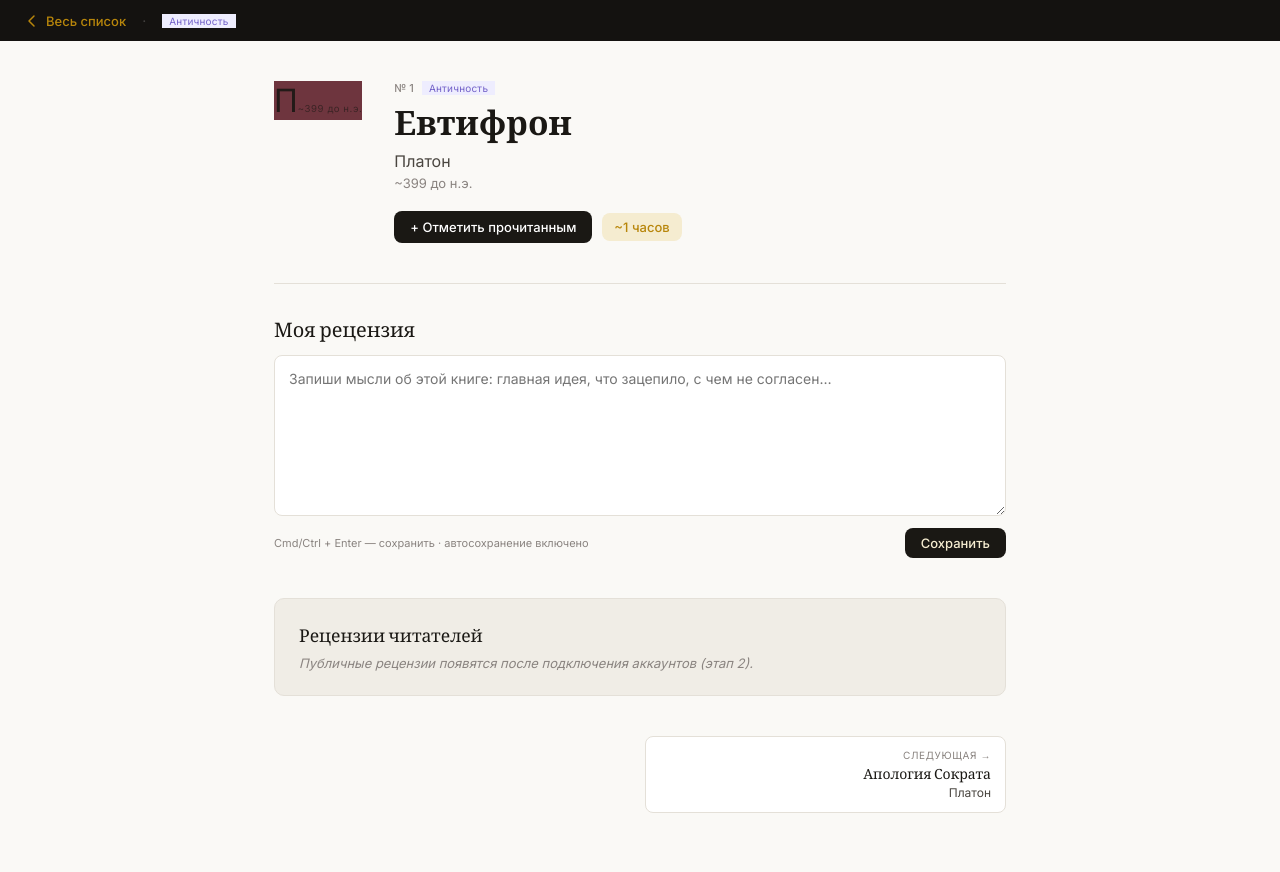
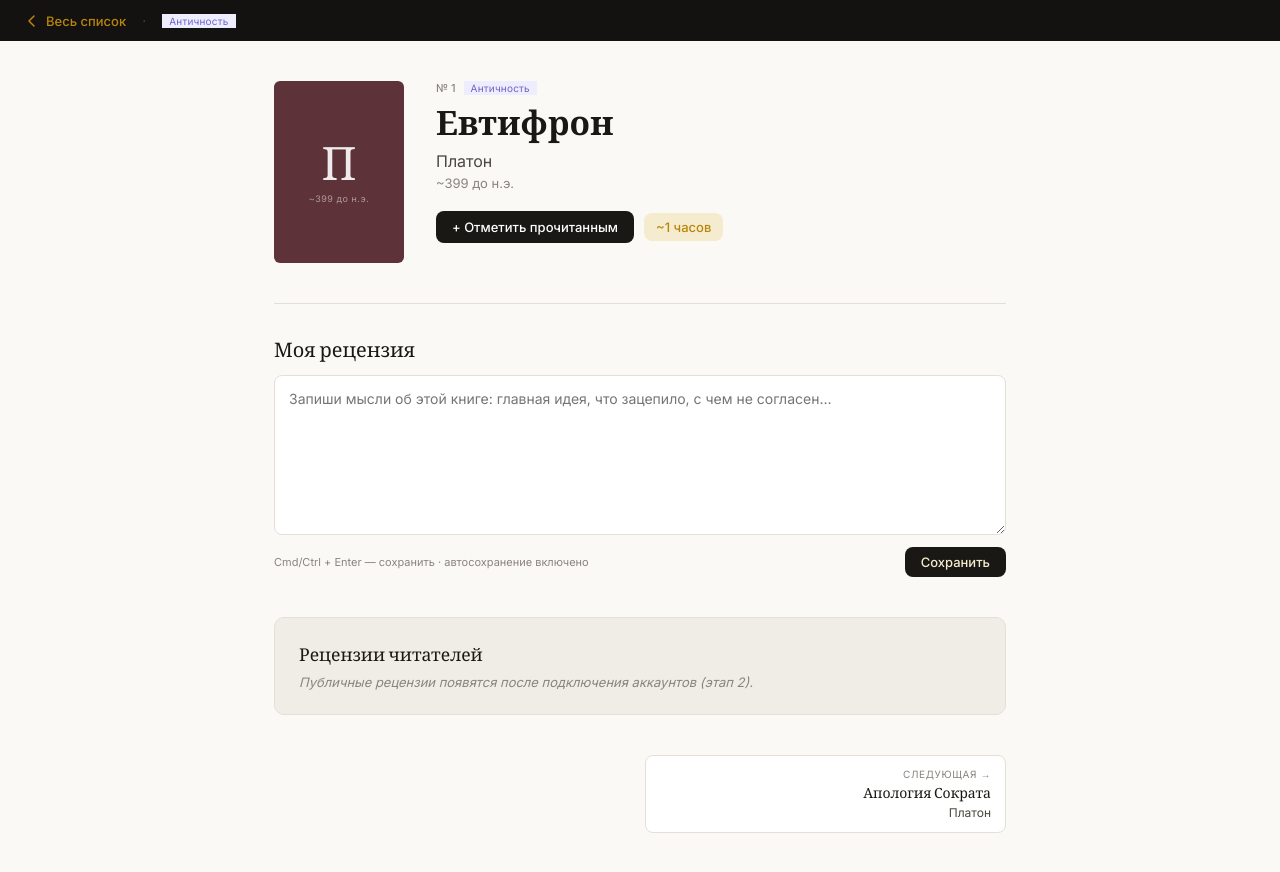
Before and after one commit to khlshvsky/philos-next, a Next.js app: page /book/1 in a window 1280 px wide. Shown: the top 872 px of the page. Built offline with nearby package versions, Linux system fonts and the light colour scheme; no server answers.

Commit message:
WikiCover.tsx

```diff
--- a/components/WikiCover.tsx
+++ b/components/WikiCover.tsx
@@ -6,100 +6,86 @@ interface WikiCoverProps {
   author: string
   year: string
   size?: number
-  className?: string
 }
 
-// Initials fallback
-function Initials({ author, year, className = '' }: { author: string; year: string; className?: string }) {
-  const words = author.split(/[\s·]+/).filter(Boolean)
-  const initials = words.slice(0, 2).map(w => w[0]).join('').toUpperCase()
+function Initials({ author, year, w, h }: { author: string; year: string; w: number; h: number }) {
+  const words = author.split(/[\s·,]+/).filter(Boolean)
+  const initials = words.slice(0, 2).map((w: string) => w[0]).join('').toUpperCase()
   const hue = [...author].reduce((a, c) => a + c.charCodeAt(0), 0) % 360
   return (
-    <div
-      className={`flex flex-col items-center justify-center text-white ${className}`}
-      style={{ background: `hsl(${hue},35%,32%)` }}
-    >
-      <span style={{ fontFamily: 'var(--font-serif)', fontSize: '2rem', fontWeight: 400, opacity: 0.9 }}>
+    <div style={{
+      width: w, height: h, flexShrink: 0, borderRadius: 6,
+      background: `hsl(${hue},30%,28%)`,
+      display: 'flex', flexDirection: 'column',
+      alignItems: 'center', justifyContent: 'center',
+      color: '#fff', overflow: 'hidden',
+    }}>
+      <span style={{ fontFamily: "'EB Garamond', Georgia, serif", fontSize: Math.round(w * 0.35), fontWeight: 400, opacity: 0.9, lineHeight: 1 }}>
         {initials}
       </span>
-      <span style={{ fontSize: '0.6rem', opacity: 0.6, marginTop: 4, letterSpacing: '0.06em' }}>
+      <span style={{ fontSize: 9, opacity: 0.5, marginTop: 6, letterSpacing: '0.06em', fontFamily: 'Inter, sans-serif' }}>
         {year}
       </span>
     </div>
   )
 }
 
-export default function WikiCover({ title, author, year, size = 120, className = '' }: WikiCoverProps) {
+export default function WikiCover({ title, author, year, size = 120 }: WikiCoverProps) {
   const [imgUrl, setImgUrl] = useState<string | null>(null)
   const [loaded, setLoaded] = useState(false)
   const [error, setError] = useState(false)
 
+  const w = size
+  const h = Math.round(size * 1.4)
+
   useEffect(() => {
     let cancelled = false
-
     async function fetchCover() {
-      // Try Russian Wikipedia first, then English
       const queries = [
         `https://ru.wikipedia.org/api/rest_v1/page/summary/${encodeURIComponent(title)}`,
-        `https://en.wikipedia.org/api/rest_v1/page/summary/${encodeURIComponent(title + ' ' + author.split(' ').slice(-1)[0])}`,
+        `https://en.wikipedia.org/api/rest_v1/page/summary/${encodeURIComponent(title + ' ' + author.split(/\s+/).slice(-1)[0])}`,
         `https://en.wikipedia.org/api/rest_v1/page/summary/${encodeURIComponent(title)}`,
       ]
-
       for (const url of queries) {
         try {
           const res = await fetch(url, { signal: AbortSignal.timeout(4000) })
           if (!res.ok) continue
           const data = await res.json()
-          const thumb = data?.thumbnail?.source || data?.originalimage?.source
-          if (thumb && !cancelled) {
-            setImgUrl(thumb)
-            return
+          const thumb = data?.thumbnail?.source
+          if (thumb && !cancelled) { setImgUrl(thumb); return }
+        } catch {}
       }
-        } catch {
-          // try next
-        }
-      }
-
       if (!cancelled) setError(true)
     }
-
     fetchCover()
     return () => { cancelled = true }
   }, [title, author])
 
-  const style = { width: size, height: Math.round(size * 1.4), flexShrink: 0 }
-
-  if (error || (!imgUrl && !loaded)) {
-    // Show initials while loading or on error
-    return (
-      <Initials
-        author={author}
-        year={year}
-        className={`rounded overflow-hidden ${className}`}
-        // @ts-ignore
-        style={style}
-      />
-    )
+  if (error || !imgUrl) {
+    return <Initials author={author} year={year} w={w} h={h} />
   }
 
   return (
-    <div
-      className={`relative overflow-hidden rounded ${className}`}
-      style={{ ...style, background: '#e8e4db' }}
-    >
-      {imgUrl && (
+    <div style={{
+      width: w, height: h, flexShrink: 0, borderRadius: 6,
+      overflow: 'hidden', boxShadow: '0 2px 12px rgba(0,0,0,0.15)',
+      background: '#e8e4db', position: 'relative',
+    }}>
+      {!loaded && <Initials author={author} year={year} w={w} h={h} />}
       <img
         src={imgUrl}
         alt={`Обложка: ${title}`}
-          className="w-full h-full object-cover"
-          style={{ opacity: loaded ? 1 : 0, transition: 'opacity 0.3s' }}
+        style={{
+          position: 'absolute', top: 0, left: 0,
+          width: '100%', height: '100%',
+          objectFit: 'cover',
+          opacity: loaded ? 1 : 0,
+          transition: 'opacity 0.3s',
+          display: 'block',
+        }}
         onLoad={() => setLoaded(true)}
         onError={() => setError(true)}
       />
-      )}
-      {!loaded && !error && (
-        <Initials author={author} year={year} className="absolute inset-0" />
-      )}
     </div>
   )
 }
```
Lines whose indentation alone changed are shown as unchanged.
